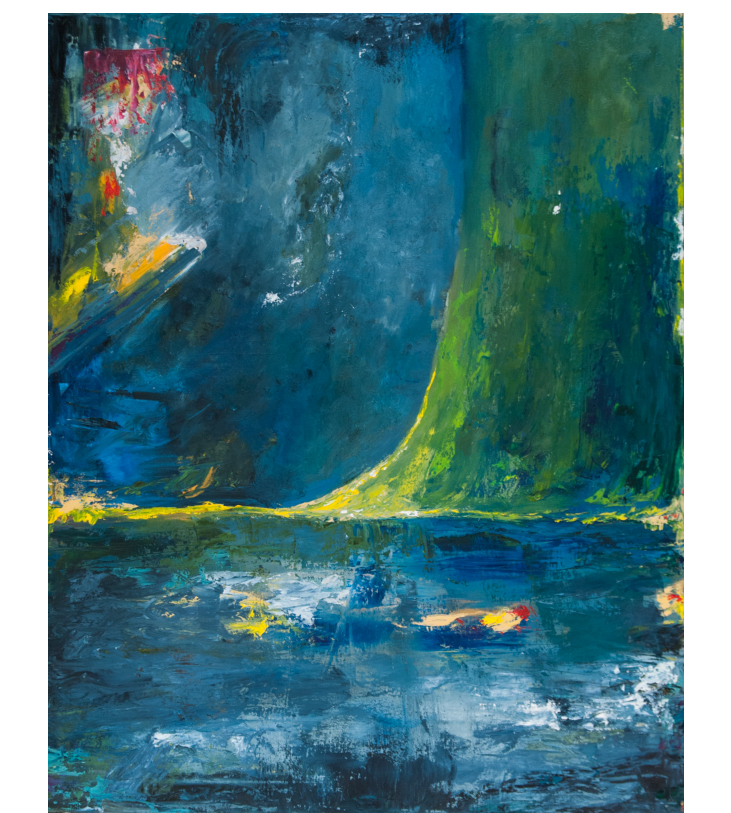
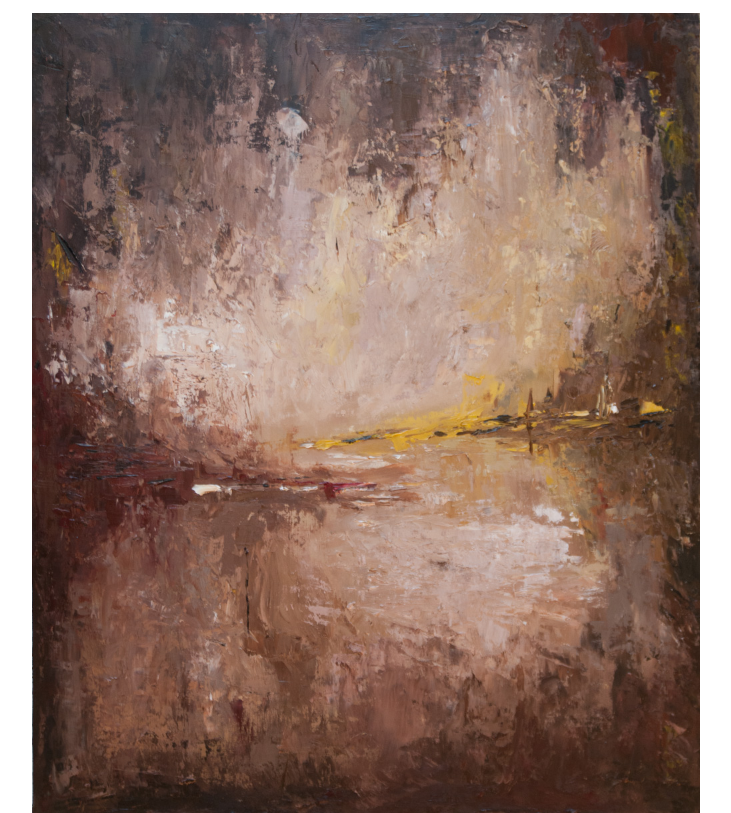
Before and after one commit to stinaq/stinaq.se, a plain HTML site: page src/paintings.html in a window 1280 px wide. Shown: the part 3089-3902 px from the top of the page, without its empty margins (274-1005 px from the left). Drawn offline with nearby package versions, Linux system fonts and the light colour scheme.

Commit message:
Dumb missing image

```diff
--- a/src/paintings.html
+++ b/src/paintings.html
@@ -37,7 +37,7 @@
       <img src="img/painting/portfolio-painting-6.jpg" alt="Brown abstract" />
       <img src="img/painting/portfolio-painting-3.jpg" alt="Red Abstract" />
       <img src="img/painting/portfolio-painting-8.jpg" alt="Yxnanäs" />
-      <img src="img/painting/portfolio-painting-12.jpg" alt="Blue abstract" />
+      <img src="img/painting/portfolio-painting-11.jpg" alt="Blue abstract" />
       <img src="img/painting/portfolio-painting-11.jpg" alt="Brown abstract" />
       <img src="img/painting/portfolio-painting-7.jpg" alt="Blue Abstract" />
 
```
